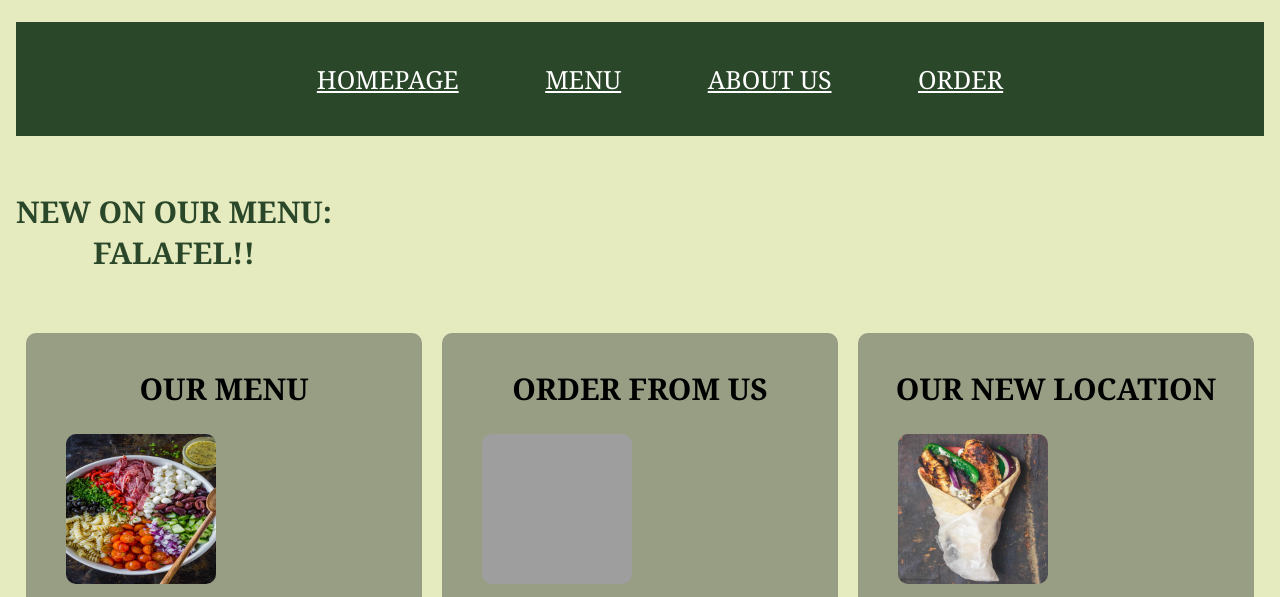
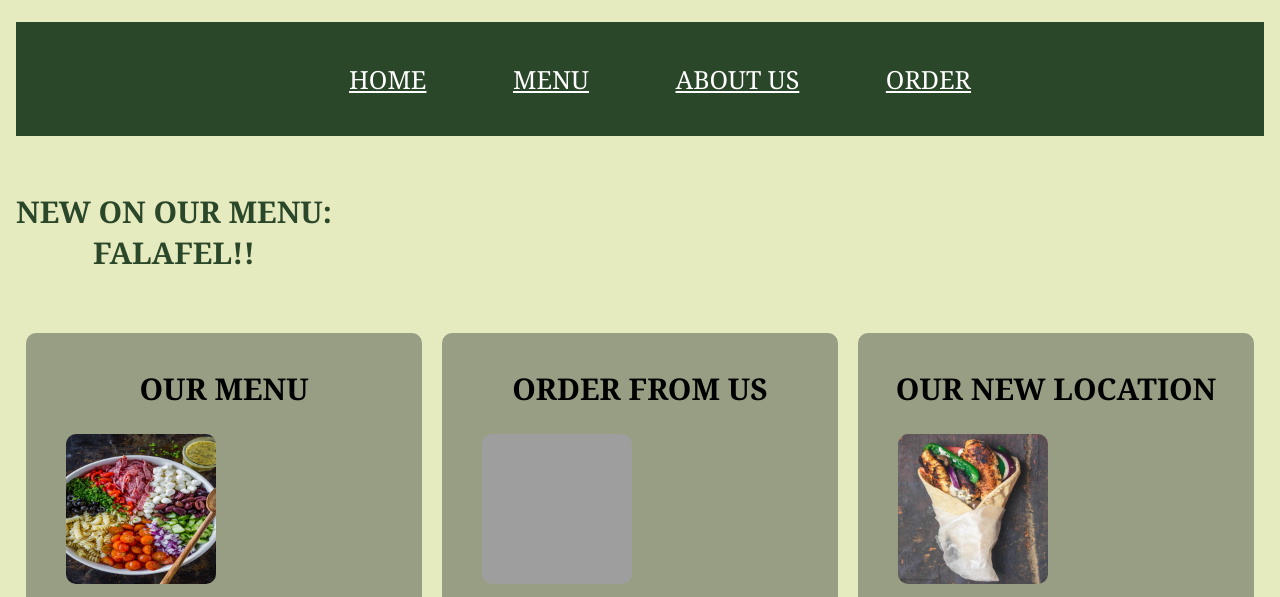
Before and after one commit to Marky212/LittleLemonAssign1, a plain HTML site: page index.html in a window 1280 px wide. Shown: the part 151-748 px from the top of the page. Drawn offline with Linux system fonts and the light colour scheme; grey boxes are pictures that could not be loaded.

Commit message:
Update index.html

```diff
--- a/index.html
+++ b/index.html
@@ -14,7 +14,7 @@
     </header>
         <nav>
         <ul>
-            <li><a href="#home">Homepage</a></li>
+            <li><a href="#home">Home</a></li>
             <li><a href="#menu">Menu</a></li>
             <li><a href="#about">About Us</a></li>
             <li><a href="#order">Order</a></li>
```
